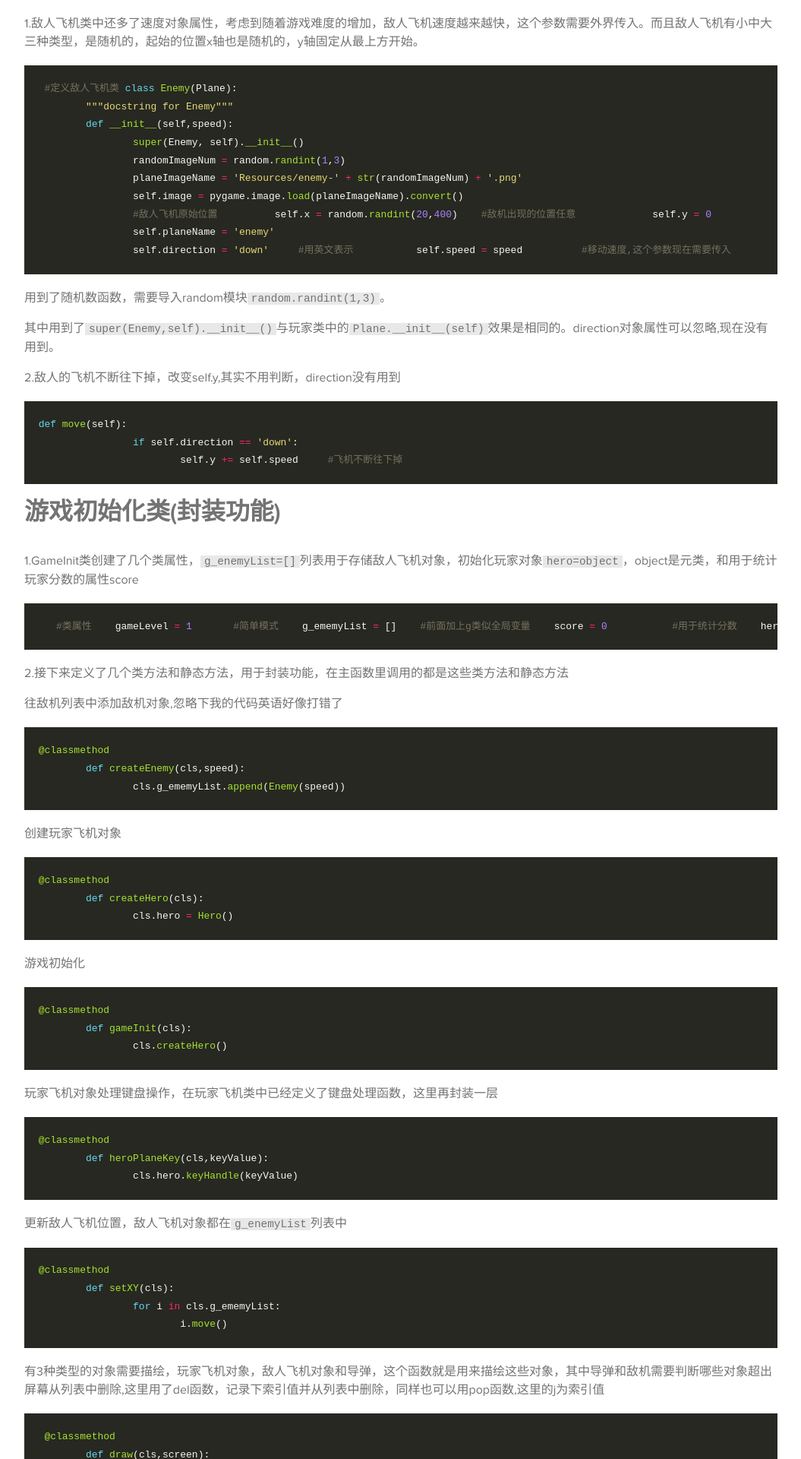
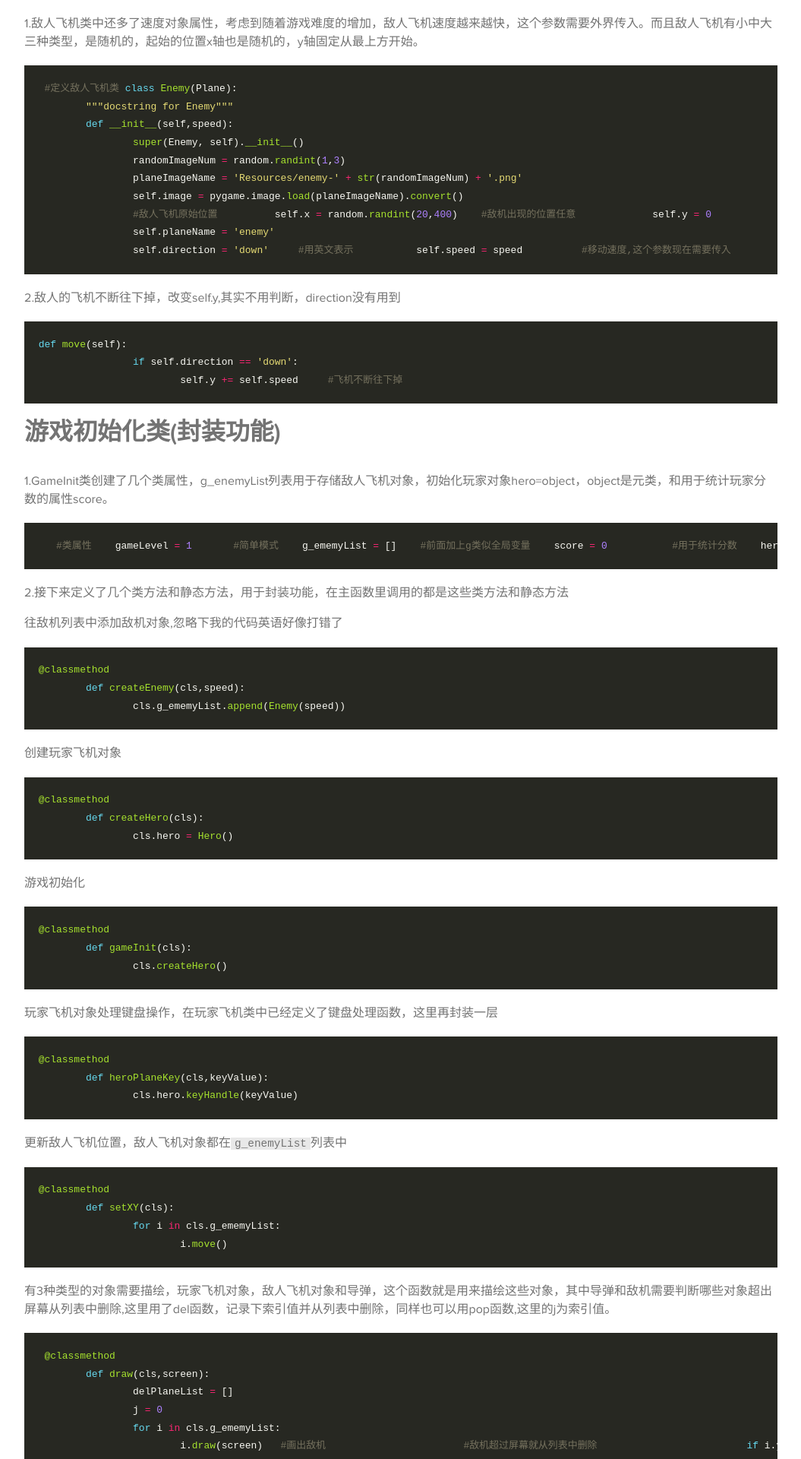
Before and after one commit to happyte/happyte.github.io, a Jekyll site: the page built from _posts/2017-01-14-Python微信飞机大战.MarkDown, in a window 1280 px wide. Shown: the part 3080-5000 px from the top of the page at 76% size, without its empty margins (112-1167 px from the left). Built offline with Jekyll 4.4.1, drawn with Linux system fonts in a browser that asks for light colours; some web fonts are replaced; some of the changed text lies outside the part shown.

Commit message:
修改第一篇文章

````diff
--- a/_posts/2017-01-14-Python微信飞机大战.MarkDown
+++ b/_posts/2017-01-14-Python微信飞机大战.MarkDown
@@ -139,9 +139,6 @@
 		self.direction = 'down'     #用英文表示
 		self.speed = speed          #移动速度,这个参数现在需要传入
  ```
-用到了随机数函数，需要导入random模块`random.randint(1,3)`。
-
-其中用到了`super(Enemy,self).__init__()`与玩家类中的`Plane.__init__(self)`效果是相同的。direction对象属性可以忽略,现在没有用到。
 
 - 2.敌人的飞机不断往下掉，改变self.y,其实不用判断，direction没有用到
 
@@ -153,7 +150,7 @@
 
 # 游戏初始化类(封装功能)
 
-- 1.GameInit类创建了几个类属性，`g_enemyList=[]`列表用于存储敌人飞机对象，初始化玩家对象`hero=object`，object是元类，和用于统计玩家分数的属性score
+- 1.GameInit类创建了几个类属性，g_enemyList列表用于存储敌人飞机对象，初始化玩家对象hero=object，object是元类，和用于统计玩家分数的属性score。
 
  ```python
    #类属性
@@ -206,7 +203,7 @@
 			i.move()
 ```
 
- * 有3种类型的对象需要描绘，玩家飞机对象，敌人飞机对象和导弹，这个函数就是用来描绘这些对象，其中导弹和敌机需要判断哪些对象超出屏幕从列表中删除,这里用了del函数，记录下索引值并从列表中删除，同样也可以用pop函数,这里的j为索引值
+ * 有3种类型的对象需要描绘，玩家飞机对象，敌人飞机对象和导弹，这个函数就是用来描绘这些对象，其中导弹和敌机需要判断哪些对象超出屏幕从列表中删除,这里用了del函数，记录下索引值并从列表中删除，同样也可以用pop函数,这里的j为索引值。
 
  ```python
  @classmethod
@@ -237,7 +234,7 @@
 			del cls.hero.bulletList[m]
  ```
 
- * 玩家飞机对象发射子弹，同时也要判断打中了敌机就让敌机对象和和子弹对象同时从列表中删除。通过`pygame.Rect(self.image.get_rect())`获得矩形的值，但是只获得了图像的width和height两个属性，前两个属性left和top都为0，因此还需要设置这两个属性，然后通过collidetect判断两个矩形是否有相交处，其中索引值enemyIndex和bulletIndex需要仔细分析下
+ * 玩家飞机对象发射子弹，同时也要判断打中了敌机就让敌机对象和和子弹对象同时从列表中删除。通过pygame.Rect(self.image.get_rect())获得矩形的值，但是只获得了图像的width和height两个属性，前两个属性left和top都为0，因此还需要设置这两个属性，然后通过collidetect判断两个矩形是否有相交处，其中索引值enemyIndex和bulletIndex需要仔细分析下
 
 ```python
 #自己飞机发射子弹
````
Also changed, not shown: 2 other files.
